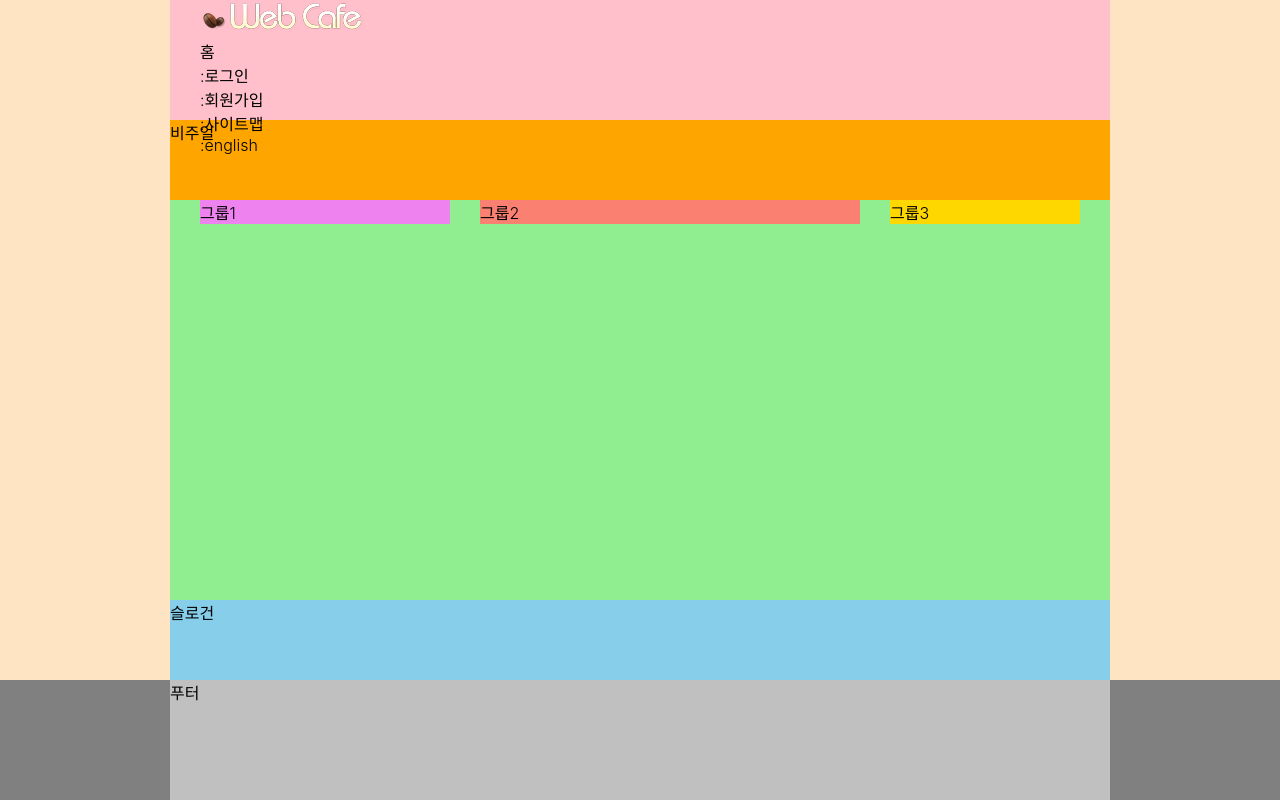
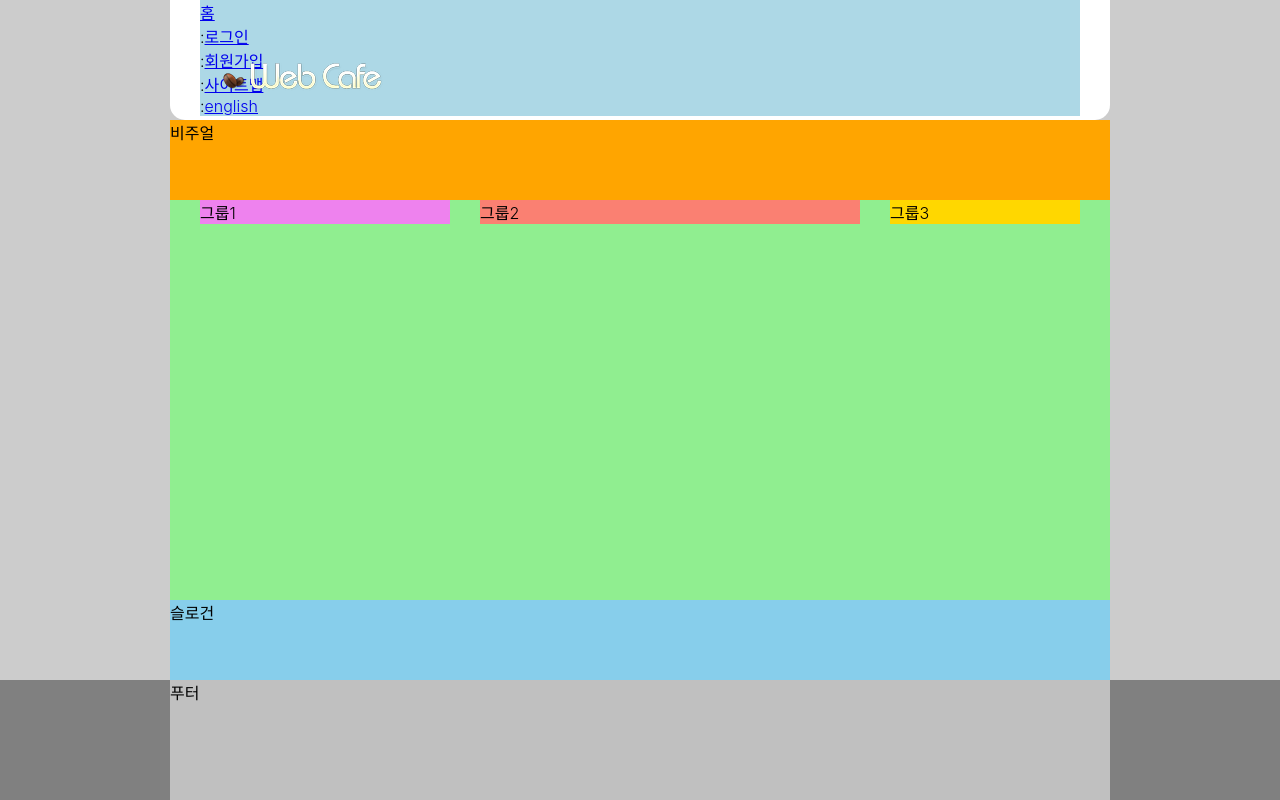
Before and after one commit to eeeyooon/HTML5_practice, a plain HTML site: page index.html in a window 1280 px wide. Drawn offline with Linux system fonts and the light colour scheme; a web font is replaced by a local one.

Commit message:
로고 배치 완료

```diff
--- a/index.html
+++ b/index.html
@@ -15,17 +15,17 @@
   </head>
   <body>
     <header class="header">
-      <h1 class="log">
+      <h1 class="logo">
         <a href="./index-complete.html">
           <img src="./assets/logo.png" alt="web cafe" width="165" height="35" />
         </a>
       </h1>
       <ul class="member">
-        <li><a href="/"></a>홈</li>
-        <li><span aria-hidden="true">:</span><a href="/"></a>로그인</li>
-        <li><span aria-hidden="true">:</span><a href="/"></a>회원가입</li>
-        <li><span aria-hidden="true">:</span><a href="/"></a>사이트맵</li>
-        <li><span aria-hidden="true">:</span><a href="/"></a>english</li>
+        <li><a href="/">홈</a></li>
+        <li><span aria-hidden="true">:</span><a href="/">로그인</a></li>
+        <li><span aria-hidden="true">:</span><a href="/">회원가입</a></li>
+        <li><span aria-hidden="true">:</span><a href="/">사이트맵</a></li>
+        <li><span aria-hidden="true">:</span><a href="/">english</a></li>
       </ul>
     </header>
     <div class="visual">비주얼</div>
--- a/styles/style.css
+++ b/styles/style.css
@@ -9,7 +9,7 @@
 
 /* 본문 스타일 */
 body {
-  background-color: bisque;
+  background-color: #ccc;
   font-family: "Pretendard Variable", Pretendard, -apple-system,
     BlinkMacSystemFont, system-ui, Roboto, "Helvetica Neue", "Segoe UI",
     "Apple SD Gothic Neo", "Noto Sans KR", "Malgun Gothic", "Apple Color Emoji",
@@ -29,9 +29,23 @@ body {
 
 /* 헤더 */
 .header {
-  background-color: pink;
+  background-color: #fff;
   padding: 0 30px;
   height: 15vh;
+  border-radius: 0 0 15px 15px;
+  position: relative;
+}
+
+/* 로고 */
+.logo {
+  position: absolute;
+  top: 60px;
+  left: 50px;
+}
+
+/* 텍스트 링크 모음 */
+.member {
+  background-color: lightblue;
 }
 
 /* 비주얼 */
```
